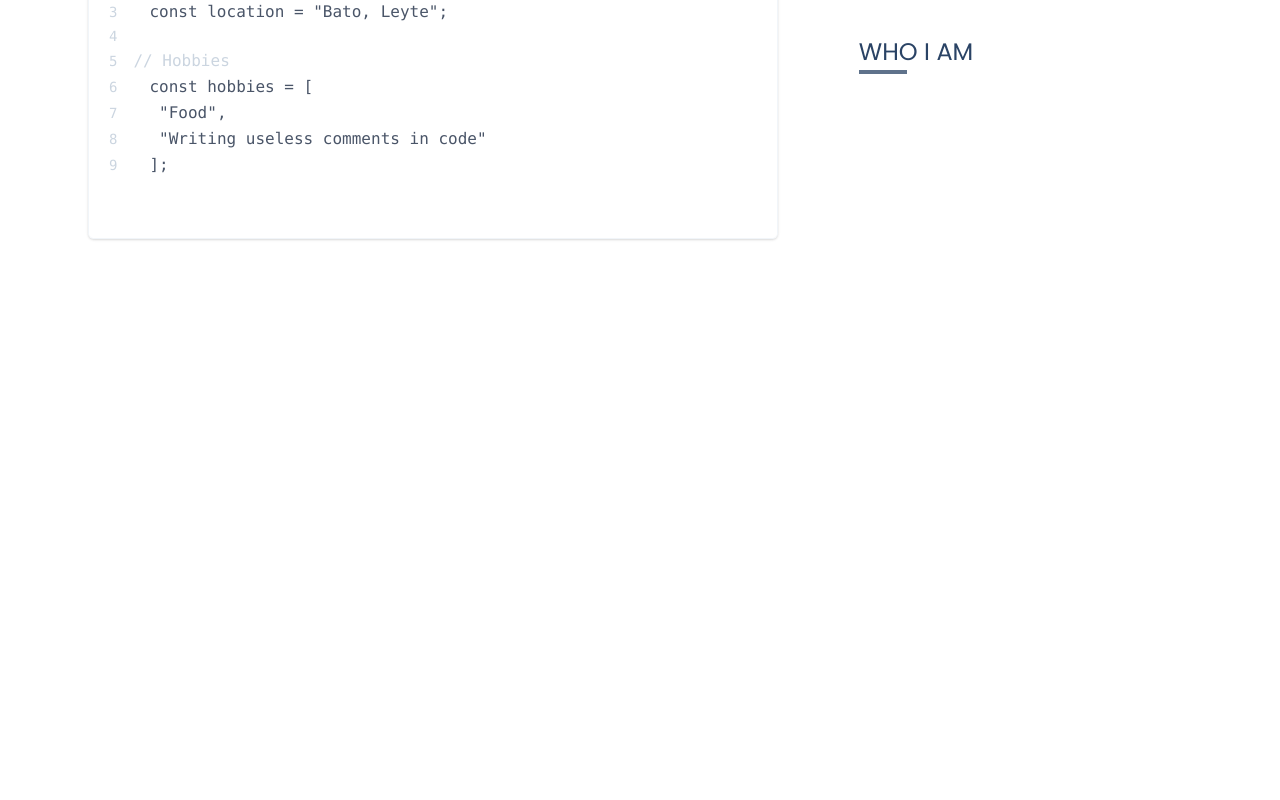
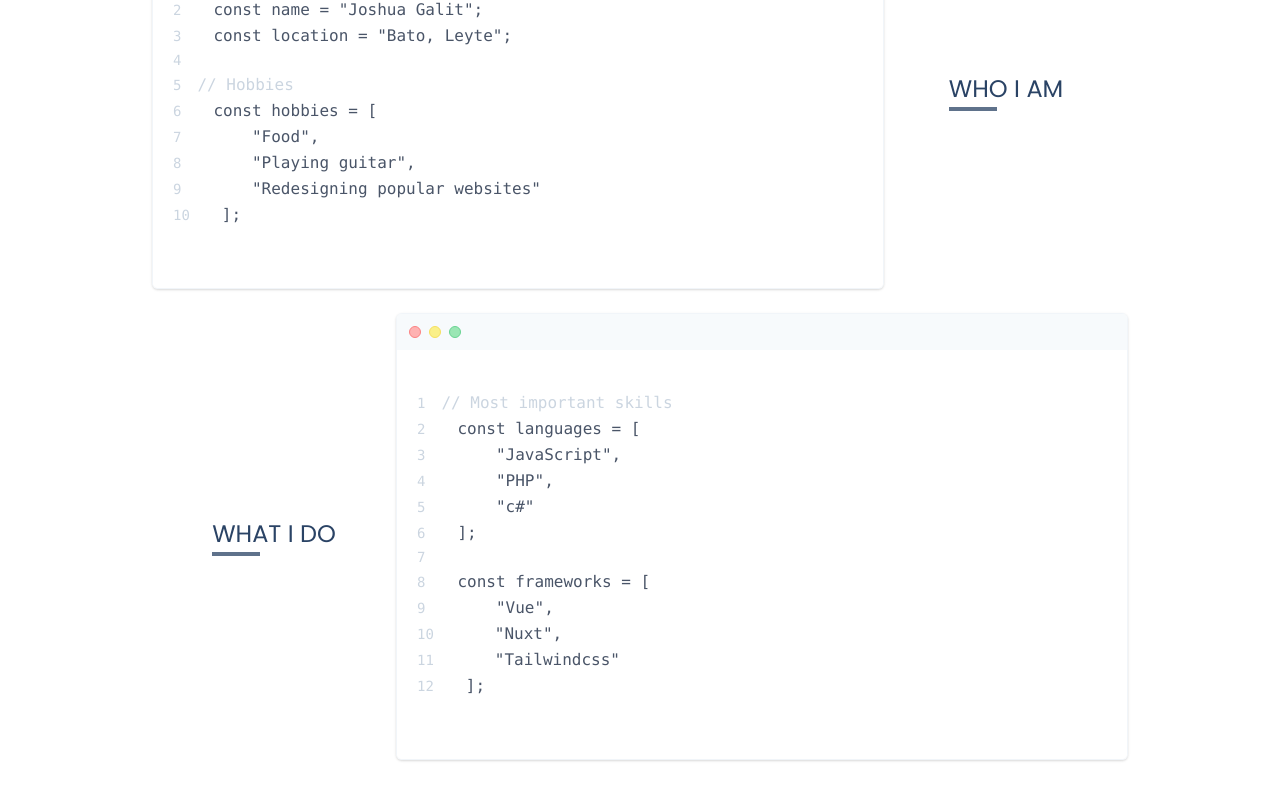
Before and after one commit to acatzk/my-website, a Nuxt app: page / in a window 1280 px wide. Shown: the part 536-1336 px from the top of the page. Before the commit the page ends 800 px from the top, so only its background shows below. Built offline with nearby package versions, Linux system fonts and the light colour scheme.

Commit message:
add WHAT I DO  section design

```diff
--- a/pages/index.vue
+++ b/pages/index.vue
@@ -10,7 +10,7 @@
             <h1 class="uppercase font-semibold text-center sm:text-left tracking-tight text-white text-3xl  md:text-5xl lg:text-6xl">
               Joshua <span class="font-normal tracking-wide bg-gradient-to-b from-cyan-100 to-blue-100 bg-clip-text text-transparent">Galit</span>
             </h1>
-            <p class="pt-6 text-sm sm:text-base text-white leading-relaxed">I am 21-year old dedicated and enthusiastic web developer trying to make the world look a bit better. I loved rebuilding existing social websites and addict in single page app and playin' guitar.</p>
+            <p class="pt-6 text-sm sm:text-base text-white leading-relaxed font-sans">I am 21-year old dedicated and enthusiastic web developer trying to make the world look a bit better. I loved rebuilding existing social websites and addict in single page app and playin' guitar.</p>
             <div class="space-x-0 xs:space-x-2">
               <a href="#" class="inline-block bg-white mt-5 px-9 py-2 text-blue-400 rounded-full font-bold uppercase text-sm tracking-wide transform transition hover:scale-105 ease-in-out duration-300">
                 Read more
@@ -23,10 +23,11 @@
         </div>
       </div>
     </section>
+
     <section class="bg-white">
-      <div class="container mx-auto max-w-6xl">
-        <div class="grid grid-cols-1 lg:grid-cols-8 gap-14 py-9 px-6">
-          <div class="lg:col-span-5">
+      <div class="container mx-auto max-w-5xl">
+        <div class="grid grid-cols-1 lg:grid-cols-8 gap-14 py-6 px-6">
+          <div class="lg:col-span-6">
             <div class="overflow-hidden border border-gray-200 border-opacity-75 rounded-md shadow">
               <div class="flex items-center justify-between w-full p-3 bg-gray-100">
                 <div class="flex items-center space-x-2">
@@ -43,13 +44,43 @@
                 </div>
               </pre>
             </div>
-            </div>
-            <div class="items-center justify-center hidden col-span-2 lg:flex">
-              <h3 class="text-2xl leading-normal text-blue-900 uppercase">
+          </div>
+          <div class="items-center justify-center hidden col-span-2 lg:flex">
+            <h3 class="text-2xl leading-normal text-blue-900 uppercase">
                 <span>Who I am</span>
                 <div class="w-12 h-1 bg-blue-900 bg-opacity-75">
               </div>
             </h3>
+          </div>
+        </div>
+      </div>
+
+      <div class="container mx-auto max-w-5xl mb-10">
+        <div class="grid grid-cols-1 lg:grid-cols-8 gap-14 px-6">
+          <div class="items-center justify-center hidden col-span-2 lg:flex">
+            <h3 class="text-2xl leading-normal text-blue-900 uppercase">
+                <span>What I Do</span>
+                <div class="w-12 h-1 bg-blue-900 bg-opacity-75">
+              </div>
+            </h3>
+          </div>
+          <div class="lg:col-span-6">
+            <div class="overflow-hidden border border-gray-200 border-opacity-75 rounded-md shadow">
+              <div class="flex items-center justify-between w-full p-3 bg-gray-100">
+                <div class="flex items-center space-x-2">
+                  <div class="w-3 h-3 bg-red-300 border border-red-400 rounded-full"></div>
+                  <div class="w-3 h-3 bg-yellow-300 border border-yellow-400 rounded-full"></div>
+                  <div class="w-3 h-3 bg-green-300 border border-green-400 rounded-full"></div>
+                </div>
+              </div>
+              <pre class="w-full p-5 overflow-auto font-mono leading-5 text-gray-700 break-all whitespace-pre-wrap bg-white select-text">
+                <div class="flex items-baseline space-x-4 leading-relaxed" v-for="(w, i) in whatido" :key="i">
+                  <span class="text-sm leading-relaxed text-gray-400 select-none">{{ w.id }}</span>
+                  <span class="text-gray-400">{{ w.title }}</span>
+                  <span class="text-gray-700">{{ w.text }}</span>
+                </div>
+              </pre>
+            </div>
           </div>
         </div>
       </div>
@@ -60,7 +91,7 @@
 <script>
   export default {
     head: {
-      title: 'Snow~hat'
+      title: 'About | Joshua Galit'
     },
     data () {
       return {
@@ -91,14 +122,68 @@
           },
           {
             id: 7,
-            text: ' "Food",'
+            text: '    "Food",'
           },
           {
             id: 8,
-            text: ' "Writing useless comments in code"'
+            text: '    "Playing guitar",'
           },
           {
             id: 9,
+            text: '    "Redesigning popular websites"'
+          },
+          {
+            id: 10,
+            text: '];'
+          }
+        ],
+        whatido: [
+          {
+            id: 1,
+            title: '// Most important skills'
+          },
+          {
+            id: 2,
+            text: 'const languages = ['
+          },
+          {
+            id: 3,
+            text: '    "JavaScript",'
+          },
+          {
+            id: 4,
+            text: '    "PHP",'
+          },
+          {
+            id: 5,
+            text: '    "c#"'
+          },
+          {
+            id: 6,
+            text: '];'
+          },
+          {
+            id: 7,
+            text: ''
+          },
+          {
+            id: 8,
+            text: 'const frameworks = ['
+          },
+          {
+            id: 9,
+            text: '    "Vue",'
+          },
+          {
+            id: 10,
+            text: '   "Nuxt",'
+          },
+          {
+            id: 11,
+            text: '   "Tailwindcss"'
+          },
+          {
+            id: 12,
             text: '];'
           }
         ]
```
